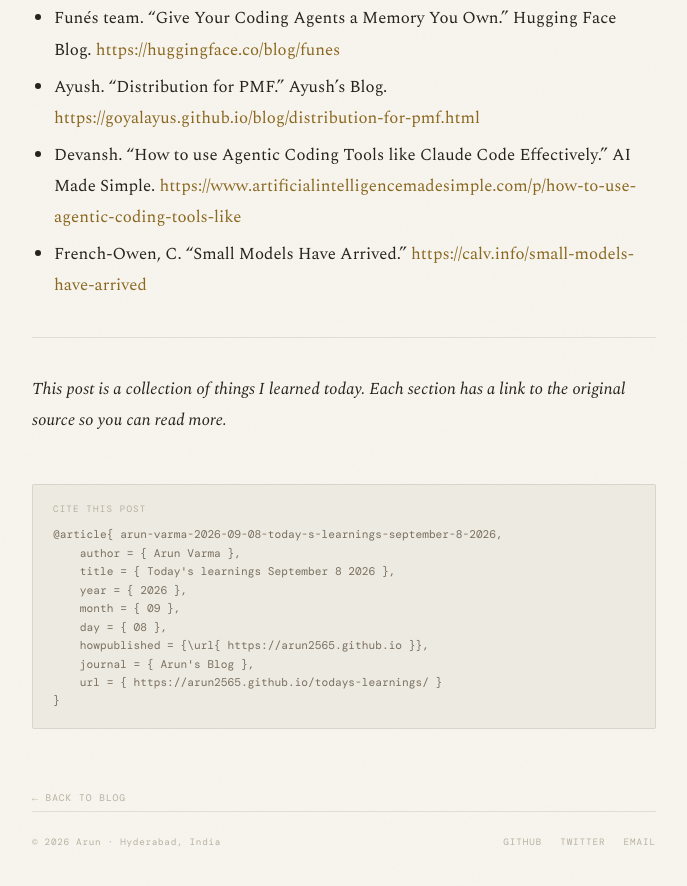
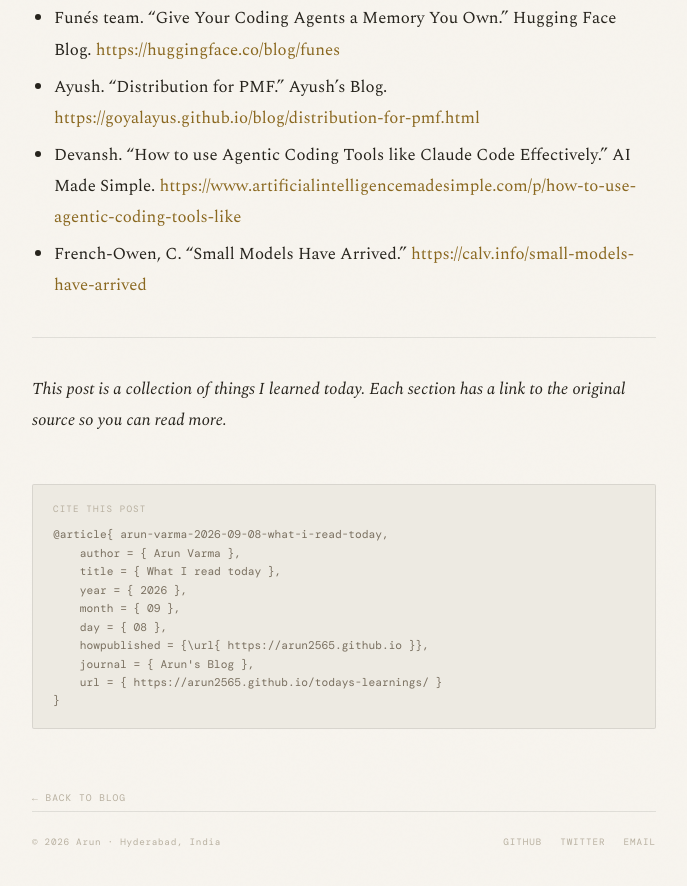
Before and after one commit to Arun2565/Arun2565.github.io, a Jekyll site: the page built from _posts/2026-09-08-todays-learnings.md, in a window 1280 px wide and 900 px high, scrolled down 3727 px. Shown: the top 886 px of the window, without its empty margins (296-983 px from the left). Built offline with Jekyll 4.4.1, drawn with Linux system fonts in a browser that asks for light colours; some web fonts are replaced; some of the changed text lies outside the part shown.

Commit message:
Rename post to What I read today

```diff
--- a/_posts/2026-09-08-todays-learnings.md
+++ b/_posts/2026-09-08-todays-learnings.md
@@ -1,6 +1,6 @@
 ---
 layout: post
-title: "Today's learnings September 8 2026"
+title: "What I read today"
 date: 2026-09-08
 category: daily
 tags: [reading, agents, coding, distribution, small-models]
```
